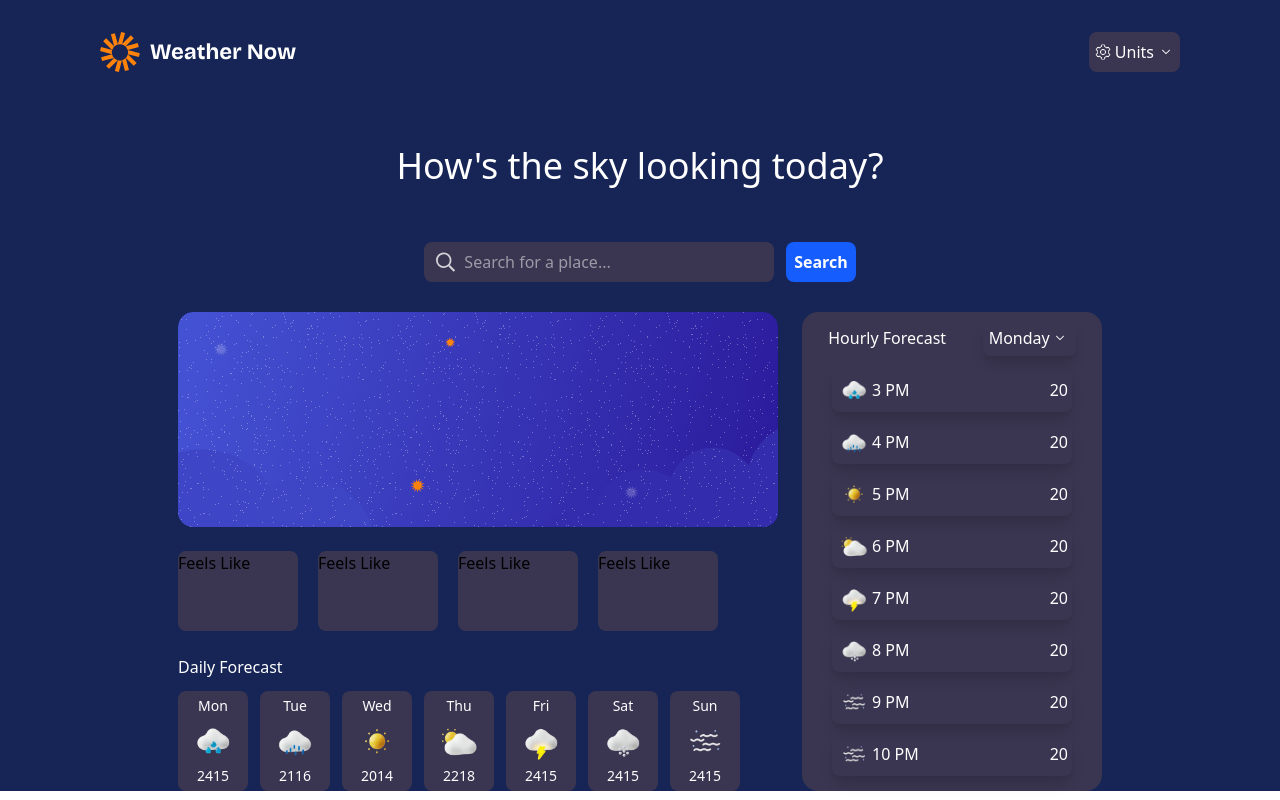
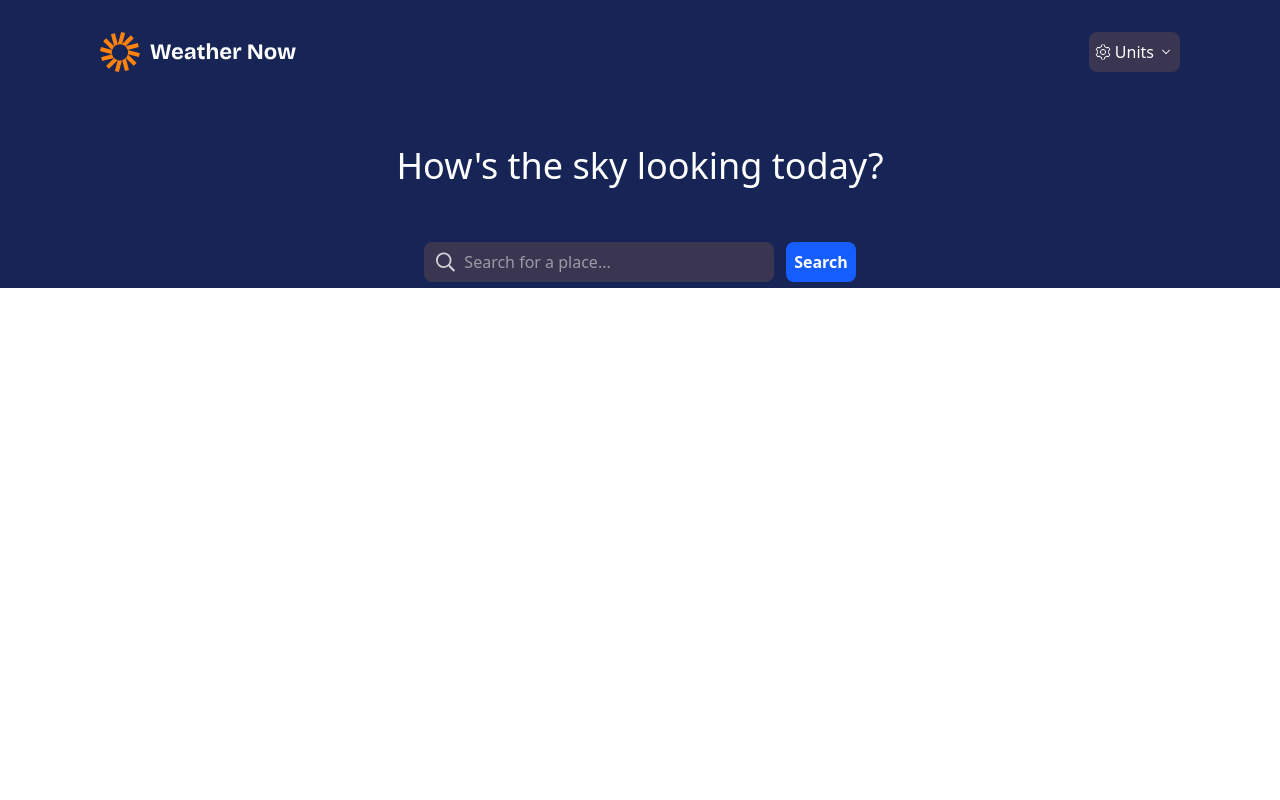
Before and after one commit to deepak-077/Weather_app, a Next.js app: page / in a window 1280 px wide. Built offline with nearby package versions, Linux system fonts and the light colour scheme.

Commit message:
api data

```diff
--- a/app/Components/Card1.tsx
+++ b/app/Components/Card1.tsx
@@ -1,30 +1,25 @@
 "use client"
 import axios from "axios"
 import { useState } from "react"
-function Card1(){
-    const [weatherData,setWeatherData]=useState(null)
-    const [search,setSearch]= useState("")
+
+function Card1( {search, setSearch, setWeatherData,setCity} ) {
+
     const [postition,setPosition]=useState({
         latitude:"",
         longitude:"",
     })
-
-
-
 
     async function getCity() {
 
         try{
             const response = await axios.get(`https://geocoding-api.open-meteo.com/v1/search?name=${encodeURIComponent(search)}&count=10&language=en&format=json`)
             const data=response.data.results[0];
-            // latititute=coordinates.data.results[0].latitude
-            // longitude=coordinates.data.results[0].longitude
 
             const {name,country,latitude,longitude}=data
-            const city=`{${name},${country}}`
+            const city={name,country}
             setPosition({latitude,longitude})
             getWeatherData(latitude,longitude)
-            console.log(city);
+            setCity(city)
         }
 
         catch(error){
@@ -38,8 +33,9 @@ function Card1(){
      async function getWeatherData(lat,lon) {
 
         try{
-            const response = await axios.get(`https://api.open-meteo.com/v1/forecast?latitude=${lat}&longitude=${lon}&hourly=temperature_2m`)
-
+            const response = await axios.get(`https://api.open-meteo.com/v1/forecast?latitude=${lat}&longitude=${lon}&current_weather=true&hourly=temperature_2m&daily=temperature_2m_max,temperature_2m_min&timezone=auto`)
+            console.log(response)
+            setWeatherData(response.data)
         }
 
         catch(error){
@@ -61,13 +57,13 @@ function Card1(){
             <div className="flex items-center text-white p-1.5 rounded-lg gap-3">
                 <div className="flex relative">
                     <img className="size-5 absolute ml-3 mt-2.5" src="search.svg" alt="" />
-                    <input className="w-[350px] rounded-lg p-2 pl-9 bg-[#3a3550] " type="text"  placeholder=" Search for a place... " value={search} onChange={(e)=>{
+                    <input className="w-[350px] rounded-lg p-2 pl-9 bg-[#3a3550] focus:outline-none focus:ring-2 focus:ring-white hover:cursor-pointer" type="text"  placeholder=" Search for a place... " value={search} onChange={(e)=>{
                         setSearch(e.target.value)}
 
                     }/>
 
                 </div>
-                <button className="bg-blue-600 p-2 font-semibold rounded-lg" onClick={getCity} >Search</button>
+                <button className="bg-blue-600 p-2 font-semibold rounded-lg hover:cursor-pointer" onClick={getCity} >Search</button>
             </div>
 
         </div>
--- a/app/Components/Card2.tsx
+++ b/app/Components/Card2.tsx
@@ -26,22 +26,91 @@ const hour=[
     { id:6,time:"9 PM" , temp:20, img:"icon-fog.webp"},
     { id:7,time:"10 PM", temp:20, img:"icon-fog.webp"},
 ]
-function Card2(){
+function Card2({weatherData,city}){
+    const {current_weather,hourly,daily}=weatherData || {}
+
+    // Fallback for missing data
+  if (!current_weather || !hourly || !daily) return null
+
+  // Get current humidity and precipitation from the latest hourly data
+  const latestIndex = hourly.time.findIndex((t) =>
+    t.startsWith(current_weather.time.split("T")[0])
+  );
+
+  const safeIndex = latestIndex !== -1 ? latestIndex : 0;
+
+
+  const humidity =
+    hourly.humidity_2m && hourly.humidity_2m[safeIndex] !== undefined
+      ? hourly.humidity_2m[safeIndex]
+      : "N/A";
+
+  const precipitation =
+    hourly.precipitation && hourly.precipitation[safeIndex] !== undefined
+      ? hourly.precipitation[safeIndex]
+      : "N/A";
+
+    const hourlyTemps = hourly.time.slice(0, 8).map((time, index) => ({
+    time: new Date(time).toLocaleTimeString([], { hour: '2-digit' }),
+    temp: hourly.temperature_2m[index],
+  }))
+
+  const today = new Date();
+const dayName = today.toLocaleDateString("en-US", { weekday: "long" });
+const date = today.toLocaleDateString("en-US", { year: "numeric", month: "long", day: "numeric" });
+
+
+
     return(
         <div className="flex gap-6 justify-center">
 
             {/* left component */}
             <div className=" flex flex-col gap-6">
                 {/* temperature */}
-            <div className="w-[600px]">
+            <div className="w-[600px] text-white">
+                <div className="absolute font-bold mt-[90px] pl-5">
+                    <p>{city.name},{city.country} </p>
+                    <p>{dayName}, {date}</p>
+
+                    <p className="text-5xl pl-[400px] pb[90px]"> {current_weather.temperature}°C</p>
+                </div>
                 <img  src="large.svg" alt="" />
 
             </div>
             <div className="flex gap-5">
-                {cards.map((item,index) =>(
-                    <div key={item.id} className="bg-[#3a3550] w-[120px] rounded-lg h-[80px]">Feels Like</div>
 
-                ))}
+                {/* info Cards */}
+
+                <div className="bg-[#3a3550] w-[120px] rounded-lg h-[80px] text-white">
+                    <div>
+                    <p>Feels Like</p>
+                    <p>{current_weather.temperature}°C</p>
+                    </div>
+                </div>
+
+                <div className="bg-[#3a3550] w-[120px] rounded-lg h-[80px] text-white">
+                    <div>
+                    <p>Wind</p>
+                    <p>{current_weather.windspeed}km/hr</p>
+                    </div>
+                </div>
+
+                <div className="bg-[#3a3550] w-[120px] rounded-lg h-[80px] text-white">
+                    <div>
+                    <p>Feels Like</p>
+                    <p>{precipitation}mm</p>
+                    </div>
+                </div>
+
+                <div className="bg-[#3a3550] w-[120px] rounded-lg h-[80px] text-white">
+                    <div>
+                    <p>Humidity</p>
+                    <p>{humidity}%</p>
+                    </div>
+                </div>
+
+
+
 
             </div>
 
@@ -49,13 +118,13 @@ function Card2(){
                 <h1>Daily Forecast</h1>
 
                 <div className="flex gap-3">
-                    {days.map((item,index) =>(
-                    <div key={item.id} className="bg-[#3a3550] w-[70px] rounded-lg h-[100px] flex flex-col justify-center items-center">
-                        <span className="text-sm">{item.title}</span>
-                        <img className="size-[50px]" src={item.img} alt="" />
+                    {daily.time.map((day,index) =>(
+                    <div key={index} className="bg-[#3a3550] w-[70px] rounded-lg h-[100px] flex flex-col justify-center items-center">
+                        <span className="text-sm">{new Date(day).toLocaleDateString('en-US', { weekday: 'short' })}</span>
+                        <img className="size-[50px]" src="icon-sunny.webp" alt="" />
                         <div className="flex text-sm justify-between">
-                            <span>{item.high}</span>
-                            <span>{item.low}</span>
+                            <span>{daily.temperature_2m_max[index]}°</span>
+                            <span>{daily.temperature_2m_min[index]}°</span>
                         </div>
 
 
@@ -81,16 +150,16 @@ function Card2(){
 
                 </div>
                 <div className="flex flex-col items-center gap-2 ">
-                        {hour.map((item , index)=>(
-                            <div key={item.id} className="flex justify-between items-center w-[240px] p-1 rounded-lg shadow-lg text-white">
+                        {hourlyTemps.map((item , index)=>(
+                            <div key={index} className="flex justify-between items-center w-[240px] p-1 rounded-lg shadow-lg text-white">
                                 <div className="flex items-center">
-                                    <img className="size-[36px]" src={item.img} alt="" />
+                                    <img className="size-[36px]" src="icon-sunny.webp" alt="" />
                                     {item.time}
 
                                 </div>
 
                                 <div>
-                                    {item.temp}
+                                    {item.temp}°C
 
                                 </div>
 
--- a/app/Components/Header.tsx
+++ b/app/Components/Header.tsx
@@ -5,7 +5,7 @@ function Header(){
                 <img src="logo.svg" alt="" />
 
             </div>
-            <div className="flex items-center  bg-[#3a3550] gap-0.5 p-1 rounded-lg">
+            <div className="flex items-center  bg-[#3a3550] gap-0.5 p-1 rounded-lg hover:cursor-pointer">
                 <img className="size-5" src="cog.png" alt="" />
                 Units
                 <img className="size-5" src="down.png" alt="" />
--- a/app/page.tsx
+++ b/app/page.tsx
@@ -1,13 +1,22 @@
+"use client"
+
 import Header from "./Components/Header";
 import Card1 from "./Components/Card1";
 import Card2 from "./Components/Card2";
+import { useState } from "react";
+
+
 
 export default function Home() {
+  const [weatherData,setWeatherData]=useState(null)
+  const [search,setSearch]= useState("")
+  const [city,setCity]=useState("")
+
   return (
     <div className="flex flex-col gap-6 bg-blue-950">
       <Header/>
-      <Card1/>
-      <Card2/>
+      <Card1 search={search} setSearch={setSearch} setWeatherData={setWeatherData} setCity={setCity}/>
+      <Card2 weatherData={weatherData} city={city}/>
 
 
     </div>
```
